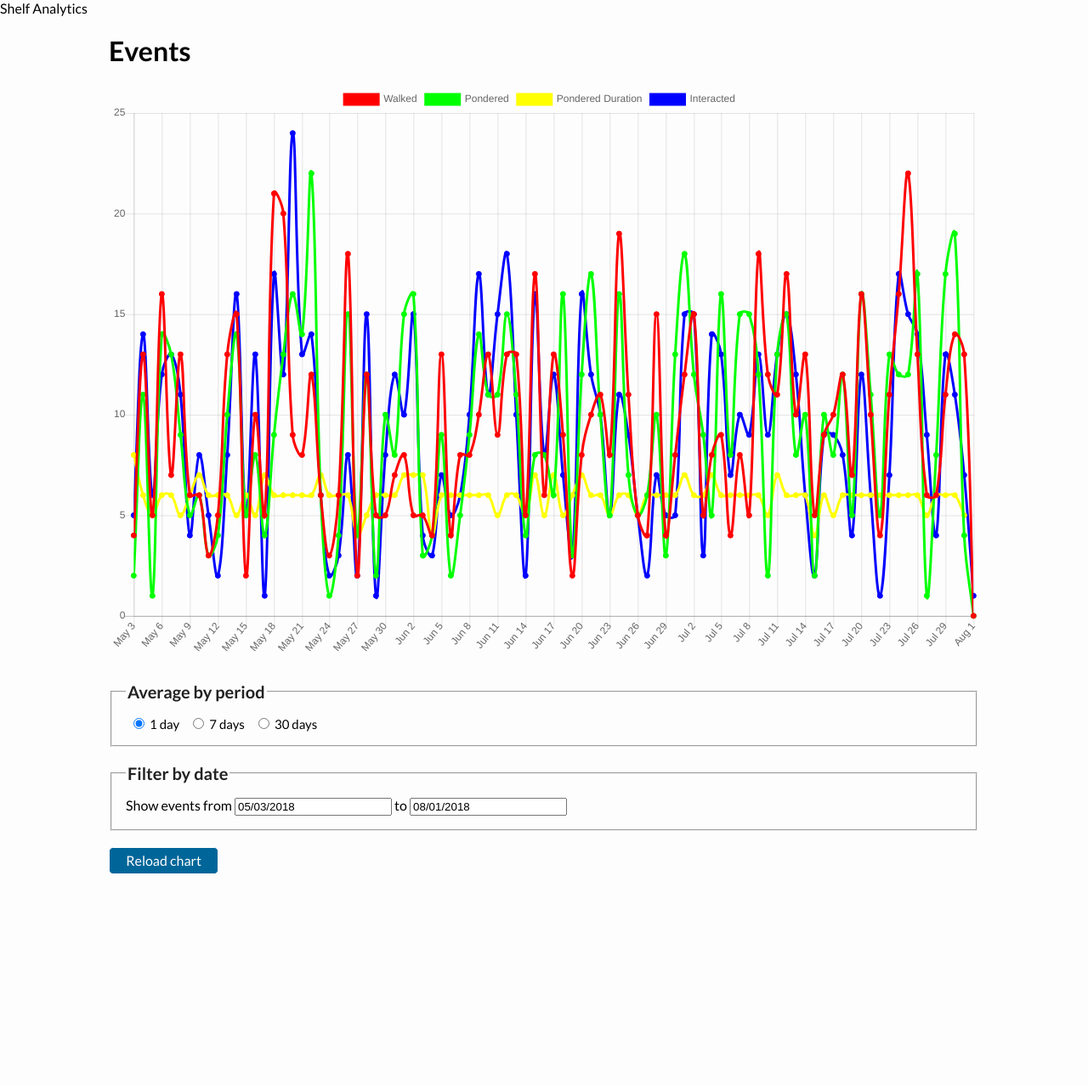
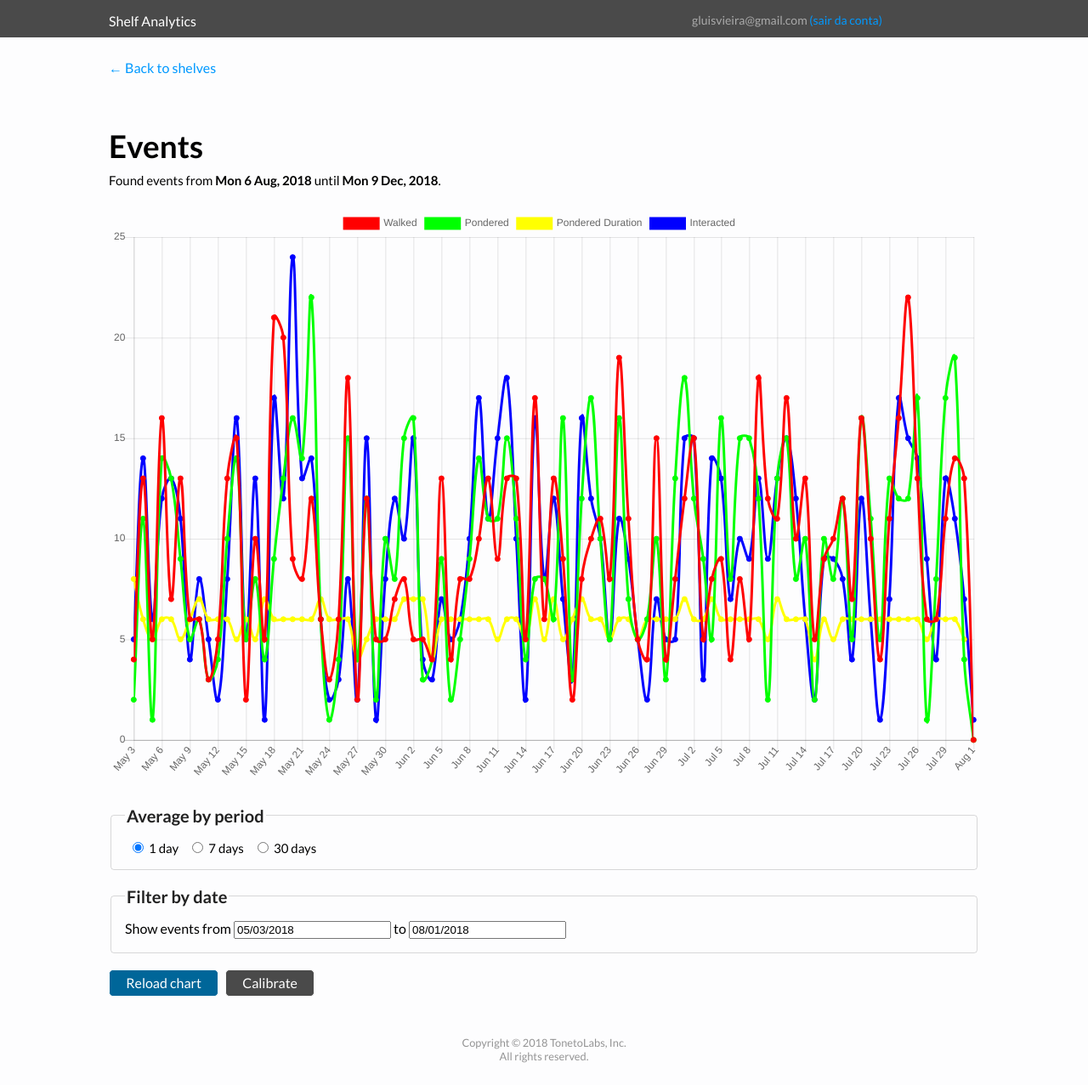
Before and after one commit to mion/shan-admin, a Django app: page /shancms/venues/1/shelfs/1 in a window 1280 px wide. Shown: the whole page at 85% size. Before the commit the page ends 1029 px from the top, so only its background shows below. Run offline with Django 3.2, Linux system fonts and the light colour scheme; data comes from the database, SQL or seed files in the repository; some libraries are stand-ins or nearby versions.

Commit message:
Create more views, tweak ui

```diff
--- a/shan/shancms/static/shancms/css/style.css
+++ b/shan/shancms/static/shancms/css/style.css
@@ -6,9 +6,11 @@
 
 html {
   font-family: 'Lato', 'Arial', sans-serif;
+  font-size: 16px;
 }
 
 body {
+  position: relative;
   padding: 0;
   margin: 0;
   background-color: #FDFDFE;
@@ -20,17 +22,24 @@ body {
 }
 
 .footer {
-  height: 10%;
-  position: fixed;
+  position: relative;
+  right: 0;
   bottom: 0;
   left: 0;
+  padding-top: 3.24em;
+  padding-bottom: 2em;
   width: 100%;
   text-align: center;
-  font-size: 12px;
+  font-size: 0.8em;
   color: rgba(0, 0, 0, .42);
 }
 
 /* Utils */
+
+.v-space-1grem {
+  width: 100%;
+  height: 1.62em;
+}
 
 .right {
   float: right;
@@ -44,6 +53,10 @@ a.link {
 a.link:hover {
   color: #22BBFF;
   text-decoration: underline;
+}
+
+hr {
+  color: rgba(0, 0, 0, 0.16);
 }
 
 /* Navigation Bar */
@@ -77,6 +90,8 @@ a.link:hover {
 }
 
 .logo {
+  text-decoration: none;
+  color: #FFF;
   display: inline;
 }
 
@@ -106,6 +121,20 @@ a.link:hover {
 
 /* Text */
 
+h1 {
+  margin: 0;
+  padding: 0;
+  font-size: 2.3em;
+  margin-top: 1.62em;
+}
+
+p {
+  margin: 0;
+  padding: 0;
+  font-size: 15px;
+  margin-top: 0.61em;
+}
+
 .text-normal {
   font-size: 15px;
 }
@@ -119,6 +148,8 @@ a.link:hover {
 
 .fieldset {
   padding: 16px;
+  border: 1px solid rgba(0, 0, 0, 0.15);
+  border-radius: 4px;
 }
 
 .fieldset > div {
@@ -128,6 +159,8 @@ a.link:hover {
 #agg-fieldset > div {
   display: inline;
 }
+
+/* Buttons */
 
 a.button1 {
   display:inline-block;
@@ -149,8 +182,28 @@ a.button1:hover {
   background-color:#2288BB;
 }
 
+a.button2 {
+  display:inline-block;
+  padding:0.35em 1.2em;
+  border:0.1em solid #FFFFFF;
+  margin:0 0.3em 0.3em 0;
+  border-radius:0.3em;
+  box-sizing: border-box;
+  text-decoration:none;
+  font-weight:300;
+  color:#FFFFFF;
+  background-color:#4a4a4a;
+  text-align:center;
+  transition: all 0.2s;
+}
+
+a.button2:hover {
+  color:#DDD;
+  background-color:#6c6c6c;
+}
+
 @media all and (max-width:30em){
-  a.button1 {
+  a.button1, a.button2 {
     display:block;
     margin:0.4em auto;
   }
--- a/shan/shancms/templates/shancms/shelfs_detail.html
+++ b/shan/shancms/templates/shancms/shelfs_detail.html
@@ -8,16 +8,28 @@
   </head>
   <body>
     <div data-shelf-id="{{ shelf_id }}" hidden="true"></div>
-    <div class="navbar">
-      <div>
-        Shelf Analytics
+    <div class="navbar-bg">
+      <div class="navbar-container">
+        <div class="left">
+          <a class="logo" href="/shancms">
+            Shelf Analytics
+          </a>
+        </div>
+        <div class="middle"></div>
+        <div class="right">
+          <div class="account">
+            {{ current_user.email }}
+            <a href='#'>(sair da conta)</a>
+          </div>
+        </div>
       </div>
     </div>
     <div class="main">
-      <!-- <div>
-        <a href="#">Prezunic</a> > Shelf Beverages
-      </div> -->
+      <div class="v-space-1grem"></div>
+      <a href="{% url 'shancms:venues_detail' venue.id %}" class="link">← Back to shelves</a>
       <h1>Events</h1>
+      <p>Found events from <b>{{ first_date}}</b> until <b>{{ last_date }}</b>.</p>
+      <div class="v-space-1grem"></div>
       <div id="loading-container" hidden="false"></div>
       <div id="error-container" hidden="true"></div>
       <div id="chart-container">
@@ -54,6 +66,10 @@
         </fieldset>
         <br/>
         <a id="btn-reload" class="button1" href="#">Reload chart</a>
+        <a id="btn-calibrate" class="button2" href="#">Calibrate</a>
+      </div>
+      <div class="footer">
+        Copyright © 2018 TonetoLabs, Inc.<br>All rights reserved.
       </div>
     </div>
     <script src="{% static 'shancms/js/jquery-3.3.1.min.js' %}"></script>
--- a/shan/shancms/views.py
+++ b/shan/shancms/views.py
@@ -28,6 +28,9 @@ def venues_list(request):
 
 def venues_detail(request, venue_id):
     ctx = {
+        'current_user': {
+            'email': 'gluisvieira@gmail.com'
+        },
         'venue': {
             'id': 1,
             'name': 'Prezunic'
@@ -36,18 +39,33 @@ def venues_detail(request, venue_id):
         'shelves': [
             {
                 'id': 1,
-                'name': 'CORREDOR GARRAFAS PET 2L'
+                'name': 'CORREDOR GARRAFAS PET 2L',
+                'status': 'online',
+                'status_time': '11 days'
             },
             {
                 'id': 2,
-                'name': 'GONDOLA PREMIUM COCA-COLA'
+                'name': 'GONDOLA PREMIUM COCA-COLA',
+                'status': 'offline',
+                'status_time': '2 hours'
             }
         ]
     }
     return render(request, 'shancms/venues_detail.html', ctx)
 
 def shelfs_detail(request, venue_id, shelf_id):
-    ctx = {'shelf_id': 1}
+    ctx = {
+        'shelf_id': 1,
+        'venue': {
+            'id': 1,
+            'name': 'Prezunic'
+        },
+        'current_user': {
+            'email': 'gluisvieira@gmail.com'
+        },
+        'first_date': 'Mon 6 Aug, 2018',
+        'last_date': 'Mon 9 Dec, 2018',
+    }
     return render(request, 'shancms/shelfs_detail.html', ctx)
 
 def get_events(request):
```
Also changed, not shown: shan/shancms/templates/shancms/venues_detail.html (+16 -3 lines), shan/shancms/templates/shancms/venues_list.html (+7 -3 lines).
